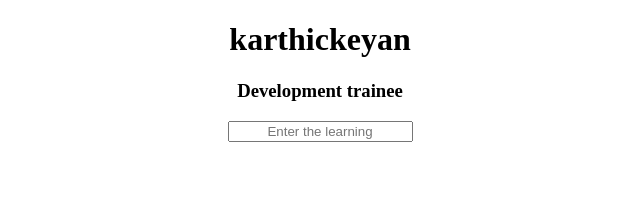
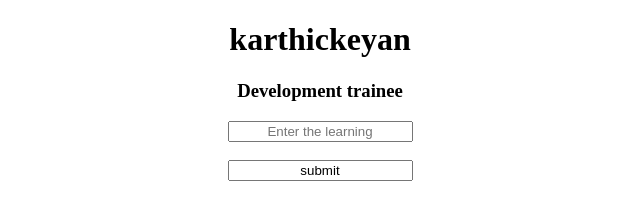
Before and after one commit to karthickeyan-mediwave/basic, a plain HTML site: page app/index.html in a window 1280 px wide. Shown: the whole page, without its empty margins (320-960 px from the left). Drawn offline with Linux system fonts and the light colour scheme.

Commit message:
button-add

```diff
--- a/app/index.html
+++ b/app/index.html
@@ -10,7 +10,8 @@
    <div>
     <h1 class="kk">karthickeyan</h1>
     <h3 class="kk">Development trainee</h3>
-    <input id="jj" type="text" placeholder="Enter the learning" >
+    <input id="jj" type="text" placeholder="Enter the learning" > <br>
+    <input id="centre"button value="submit">
    </div>
 </body>
 </html>
--- a/app/style.css
+++ b/app/style.css
@@ -9,3 +9,7 @@ input{
     display: block;
 
 }
+#centre{
+    text-align: center;
+    margin: auto;
+}
```
